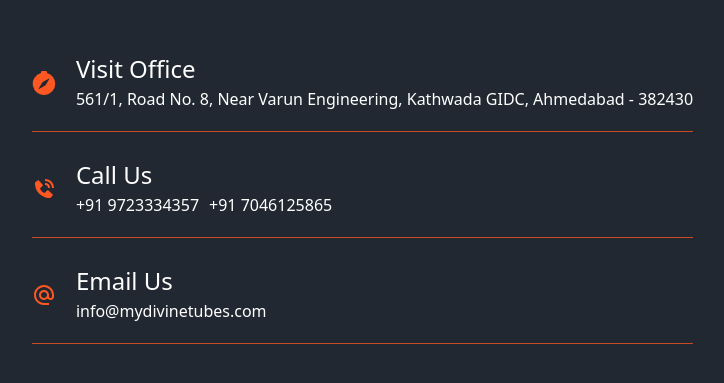
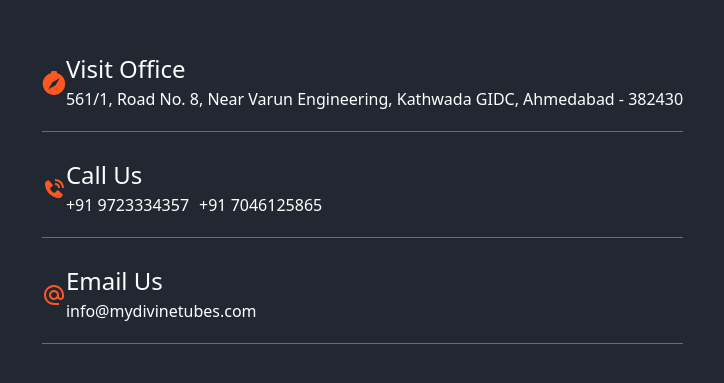
Before and after one commit to devarsh8519/divine, a React (Create React App) app: page /profile in a window 1280 px wide. Shown: the part 2639-3022 px from the top of the page, without its empty margins (296-1020 px from the left). Built offline with nearby package versions, Linux system fonts and the light colour scheme.

Commit message:
first commit

```diff
--- a/src/CSS/Custom.css
+++ b/src/CSS/Custom.css
@@ -498,7 +498,7 @@
 .off {
     display: flex;
     align-items: center;
-    gap: 20px;
+    gap: 0px;
     width: 100%;
 }
 
@@ -532,10 +532,10 @@
     margin-right: 0;
 }
 
-.hr {
+hr {
     width: 100%;
     background-color: rgba(255, 87, 34, 0.75);
-    height: 1px;
+    height: 2px;
     border: none;
     margin-top: 20px;
 }
@@ -1580,6 +1580,11 @@
     .text a {
        font-size: 0.85rem;
     }
+    hr {
+        max-width:  100%;
+
+        margin-top: 20px;
+    }
 
     /* products */
     .gallery-grid {
@@ -1649,4 +1654,5 @@
         width: 280px;
         height: 300px;
     }
-}
+
+}
```
